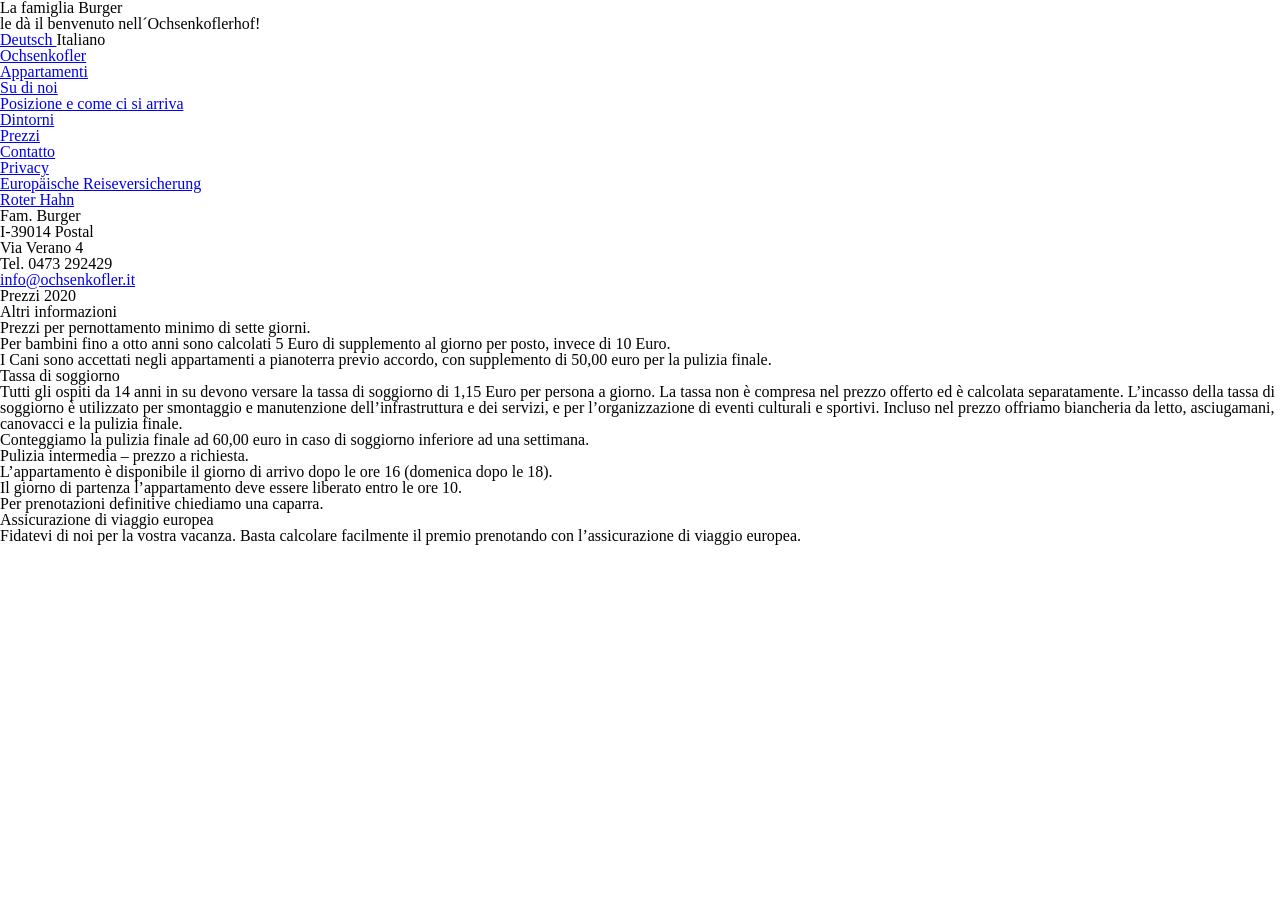
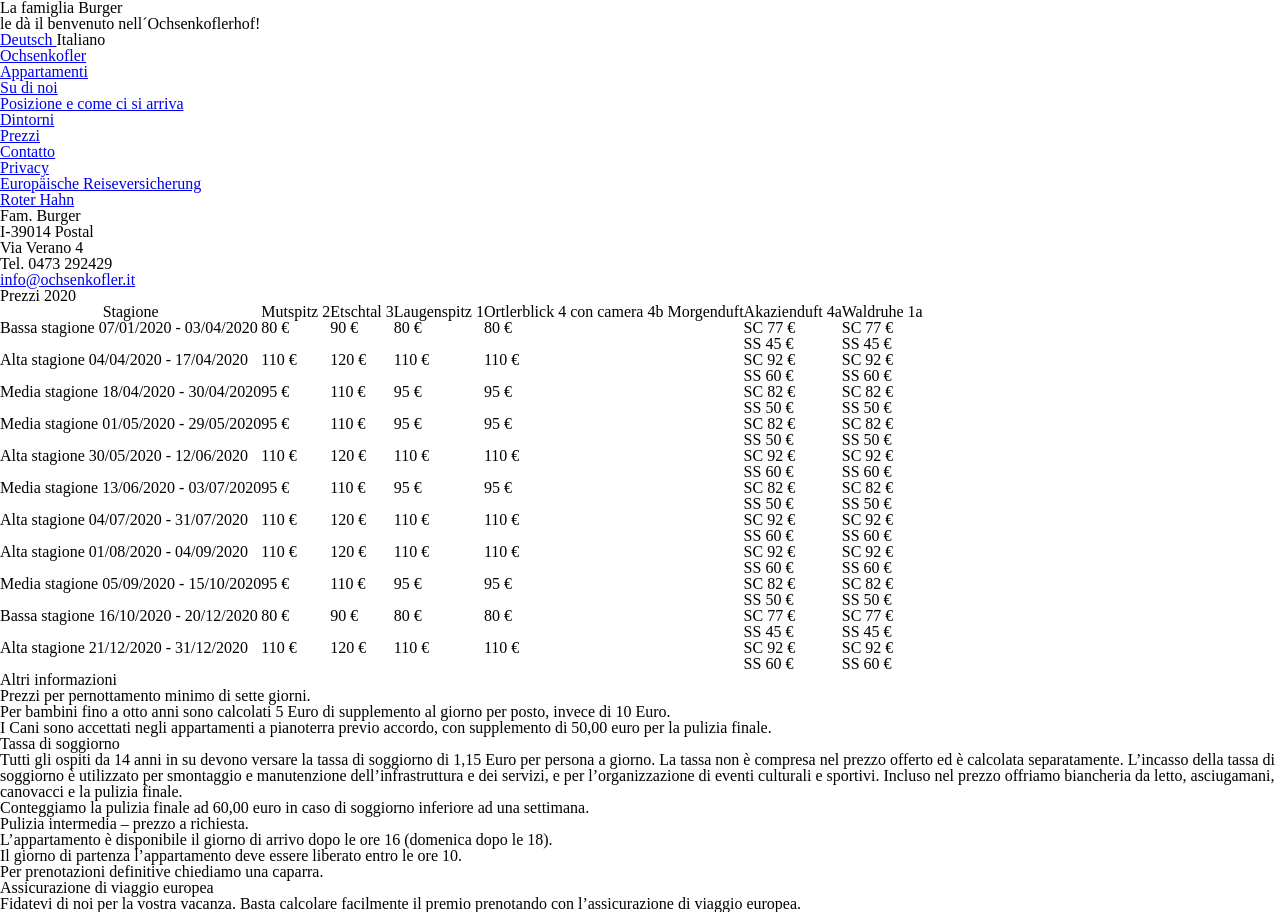
Before and after one commit to toburger/new.ochsenkofler.it, a Jekyll site: the page built from it/6-prices.markdown, in a window 1280 px wide. Built offline with Jekyll 4.4.1, drawn with Linux system fonts in a browser that asks for light colours; nearby versions of some CDN libraries; some web fonts are replaced; library files that are not in the unit come from our copies; comment, search, counter and statistics services are not loaded.

Commit message:
add italian price table

```diff
--- a/it/6-prices.markdown
+++ b/it/6-prices.markdown
@@ -5,6 +5,21 @@ tags: [menu]
 ---
 
 # Prezzi 2020
+
+{: .table .table7c .seasontable }
+|Stagione|Mutspitz 2|Etschtal 3|Laugenspitz 1|Ortlerblick 4 con camera 4b Morgenduft|Akazienduft 4a|Waldruhe 1a|
+|--- |--- |--- |--- |--- |--- |--- |
+|Bassa stagione 07/01/2020 - 03/04/2020|80 €|90 €|80 €|80 €|SC 77 €<br />SS 45 €|SC 77 €<br />SS 45 €|
+|Alta stagione 04/04/2020 - 17/04/2020|110 €|120 €|110 €|110 €|SC 92 €<br />SS 60 €|SC 92 €<br />SS 60 €|
+|Media stagione 18/04/2020 - 30/04/2020|95 €|110 €|95 €|95 €|SC 82 €<br />SS 50 €|SC 82 €<br />SS 50 €|
+|Media stagione 01/05/2020 - 29/05/2020|95 €|110 €|95 €|95 €|SC 82 €<br />SS 50 €|SC 82 €<br />SS 50 €|
+|Alta stagione 30/05/2020 - 12/06/2020|110 €|120 €|110 €|110 €|SC 92 €<br />SS 60 €|SC 92 €<br />SS 60 €|
+|Media stagione 13/06/2020 - 03/07/2020|95 €|110 €|95 €|95 €|SC 82 €<br />SS 50 €|SC 82 €<br />SS 50 €|
+|Alta stagione 04/07/2020 - 31/07/2020|110 €|120 €|110 €|110 €|SC 92 €<br />SS 60 €|SC 92 €<br />SS 60 €|
+|Alta stagione 01/08/2020 - 04/09/2020|110 €|120 €|110 €|110 €|SC 92 €<br />SS 60 €|SC 92 €<br />SS 60 €|
+|Media stagione 05/09/2020 - 15/10/2020|95 €|110 €|95 €|95 €|SC 82 €<br />SS 50 €|SC 82 €<br />SS 50 €|
+|Bassa stagione 16/10/2020 - 20/12/2020|80 €|90 €|80 €|80 €|SC 77 €<br />SS 45 €|SC 77 €<br />SS 45 €|
+|Alta stagione 21/12/2020 - 31/12/2020|110 €|120 €|110 €|110 €|SC 92 €<br />SS 60 €|SC 92 €<br />SS 60 €|
 
 ### Altri informazioni
 
```
